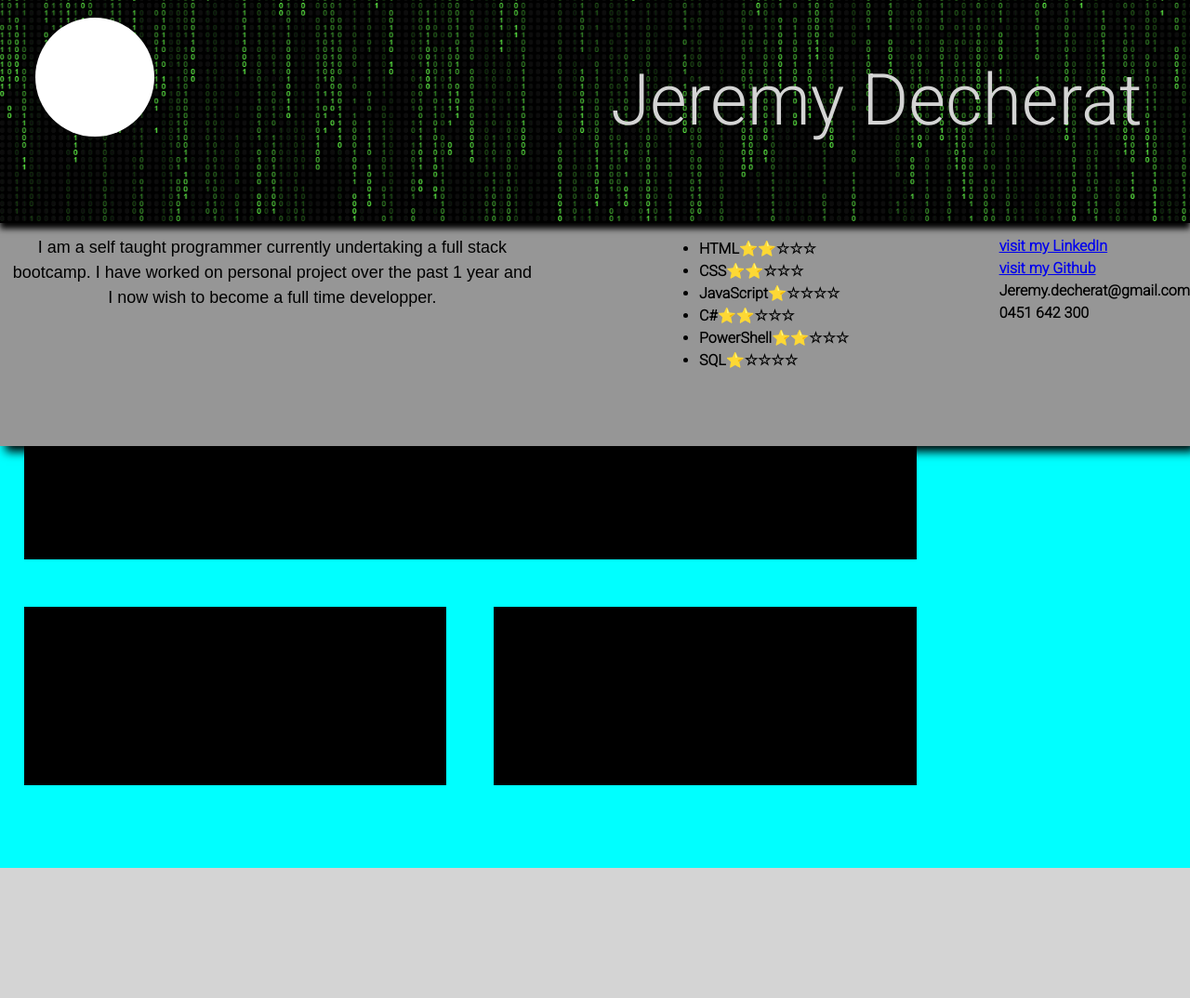
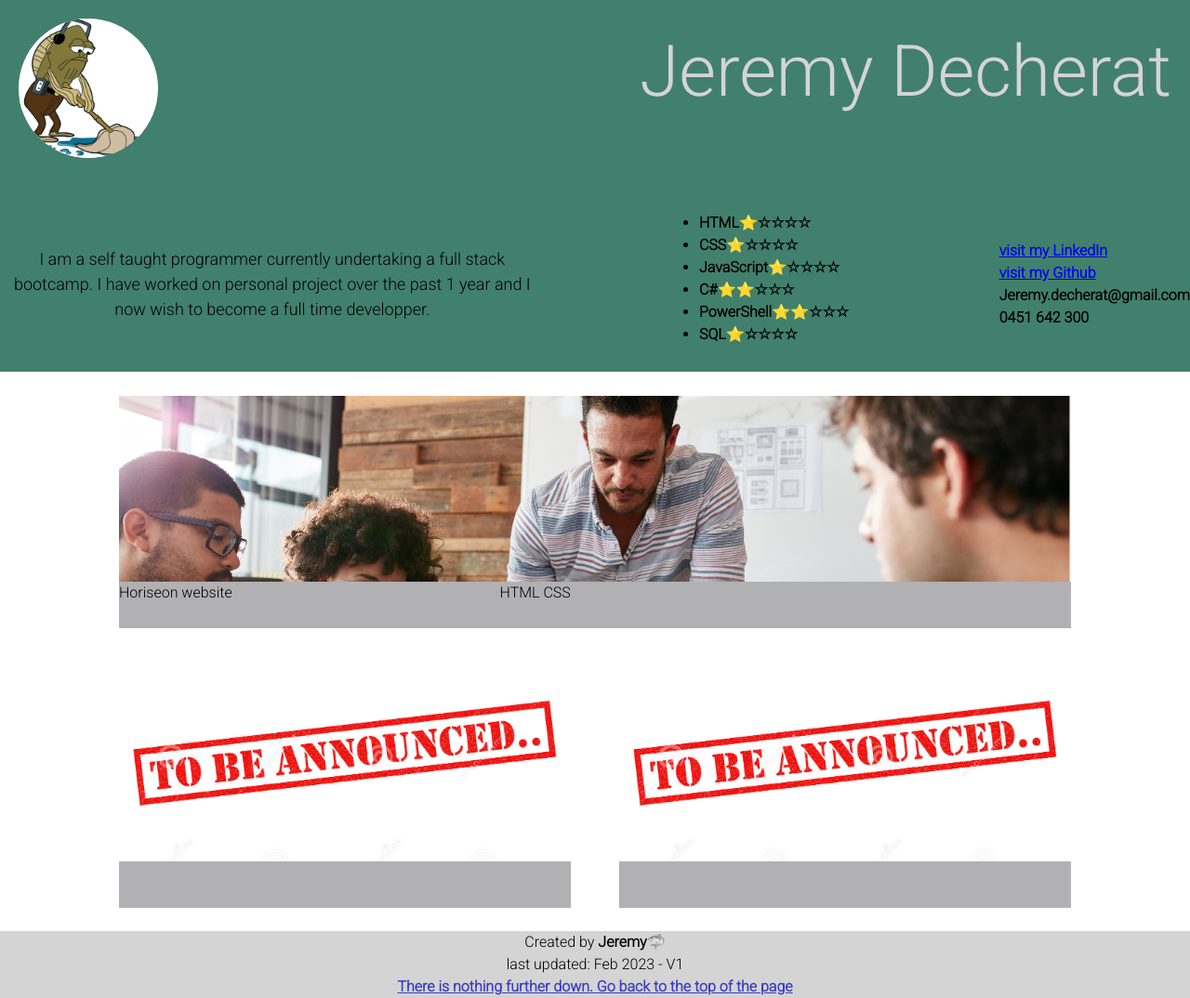
Before and after one commit to Gator2-0/Jeremy-portfolio, a plain HTML site: page index.html in a window 1280 px wide. Shown: the whole page at 93% size. Before the commit the page ends 934 px from the top, so only its background shows below. Drawn offline with Linux system fonts and the light colour scheme.

Commit message:
primary design finished. Footer added.

```diff
--- a/assets/style.css
+++ b/assets/style.css
@@ -1,5 +1,5 @@
 :root{
-  --header-height: 30%;
+  --header-height: 200px;
   --details-height: 20vw;
 }
 
@@ -12,59 +12,44 @@ body{
 }
 
 header{
-  background-color: rgb(41, 51, 48);
+  background-color: rgb(65, 128, 109);
   height: var(--header-height);
-  width: 100vw;
-  position: fixed;
-  z-index: 99;
-
-}
-
-.header-img{
-  height:  100%;
-  width: 100vw;
-  object-fit: cover;
-  box-shadow: 0 0.5vw 0.5vw black;
-
+  width: 100%;
+  display:flex ;
+  justify-content: space-between;
+  padding:20px
 }
 
 .portfolio-title{
   color: rgb(212, 212, 212);
-  position: fixed;
-  top: 4vw;
-  right: 4vw;
-  text-align: right;
-  height: 6vw;
-  width: 50vw;
+
   font-size: 6vw;
 }
 
-.avatar{
+.avatar-image{
+  height: 150px;
+  width: 150px;
+  border-radius: 50%;
   background-color: white;
-  height: 10vw;
-  width: 10vw;
-  position: fixed;
-  top: 1.5vw;
-  left: 3vw;
-  border-radius: 50%;
+  object-fit: cover;
 }
 
 .details{
-  position: fixed;
+
   display: flex;
   top: var(--header-height);
-  background-color: rgb(150, 150, 150);
-  box-shadow: 0.5vw 0.5vw 10px black;
+  background-color: rgb(65, 128, 109);
+
   height: var(--header-height);
   justify-content: space-between;
+  align-items: center;
 
 }
 
 .small-description{
-  padding-top: 1vw;
+  padding-top: 10px;
   padding-left: 0.75vw;
   font-size: large;
-  font-family: sans-serif;
   width: 45%;
   text-align: center;
 
@@ -81,11 +66,11 @@ header{
 }
 
 #a::after{
-  content:"⭐⭐☆☆☆";
+  content:"⭐☆☆☆☆";
 }
 
 #b::after{
-  content:"⭐⭐☆☆☆";
+  content:"⭐☆☆☆☆";
 }
 
 #c::after{
@@ -114,27 +99,68 @@ header{
   display: flex;
   flex-wrap: wrap;
   height: 100%;
-  width: 100vw;
-  background-color: aqua;
-  padding-left: var(--left-column-width);
-  padding-top: var(--header-height);
-  padding-bottom: 5vw;
+  width: 100%;
+  background-color: white;
+  justify-content: center;
 }
 
 .current-project-card{
-  background-color: black;
-  height: 15vw;
-  width: 75vw;
-  margin: 2vw;
+  height: 250px;
+  width: 80%;
+  margin: 2%;
+  display: flex;
+  flex-direction: column;
+}
+
+.project-image{
+  height: 80%;
+}
+
+.project-image img{
+  height: 100%;
+  width: 100%;
+  object-fit:cover;
+  object-position: center;
+}
+
+
+
+.project-details{
+  height:20%;
+  background-color: rgb(177, 177, 180);
+  display: flex;
+}
+
+.project-title{
+  width: 40%;
+}
+
+.project.languages{
+  width: 60%;
+  text-align: end;
 }
 
 .project-card{
 
   background-color: black;
 
-  height: 15vw;
-  width: 35.5vw;
+  height: 250px;
+  width: 38%;
   margin: 2vw;
 
 
 }
+
+footer{
+  height:50px;
+  text-align: center;
+}
+
+footer a{
+  color: rgb(61, 61, 194);
+  font-weight:bolder
+}
+
+footer a:hover{
+  color: rgb(89, 89, 235);
+}
--- a/index.html
+++ b/index.html
@@ -14,9 +14,12 @@
 
 <body>
   <header>
-    <img class="header-img" src="./assets/matrix.png" alt="what the world is really looking like.">
+    <!--<img class="header-img" src="./assets/matrix.png" alt="what the world is really looking like.">-->
+
+    <img class='avatar-image' src="./assets/Fred-the-fish.png" alt="Fred-the-fish">
+
     <div class="portfolio-title">Jeremy Decherat</div>
-    <div class="avatar">
+
 
     </div>
   </header>
@@ -48,12 +51,47 @@
 
   <div class="main-container">
 
-    <div class="current-project-card"></div>
-    <div class="project-card"></div>
-    <div class="project-card"></div>
+    <div class="current-project-card">
+      <div class="project-image">
+        <img src="./assets/Horiseon-website.png">
+      </div>
+      <div class="project-details">
+        <div class="project-title">
+          Horiseon website
+        </div>
+        <div class="project-languages">
+          HTML
+          CSS
+        </div>
+      </div>
+    </div>
+
+    <div class="project-card">
+      <div class="project-image">
+        <img src="./assets/to-be-announced.jpg">
+      </div>
+      <div class="project-details">
+        <div class="project-title"></div>
+        <div class="project-languages"></div>
+      </div>
+    </div>
+
+    <div class="project-card">
+      <div class="project-image">
+        <img src="./assets/to-be-announced.jpg">
+      </div>
+      <div class="project-details">
+        <div class="project-title"></div>
+        <div class="project-languages"></div>
+      </div>
+    </div>
   </div>
 
-  <div></div>
+  <footer>
+    Created by <strong>Jeremy🦈</strong><br>
+    last updated: Feb 2023 - V1<br>
+    <a href="#top"> There is nothing further down. Go back to the top of the page</a>
+  </footer>
 
 
 </body>
```
Also changed, not shown: assets/Fred-the-fish.png (added), assets/Horiseon-website.png (added), assets/to-be-announced.jpg (added).
